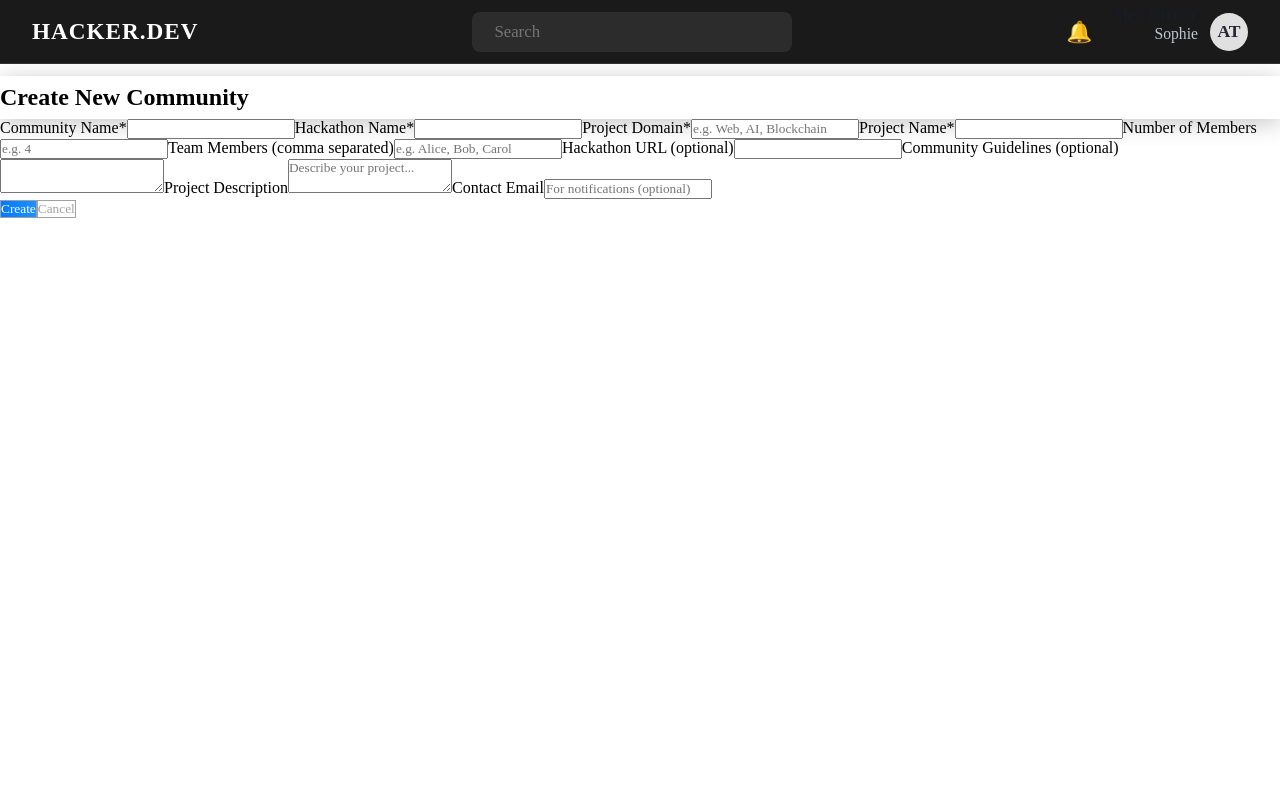
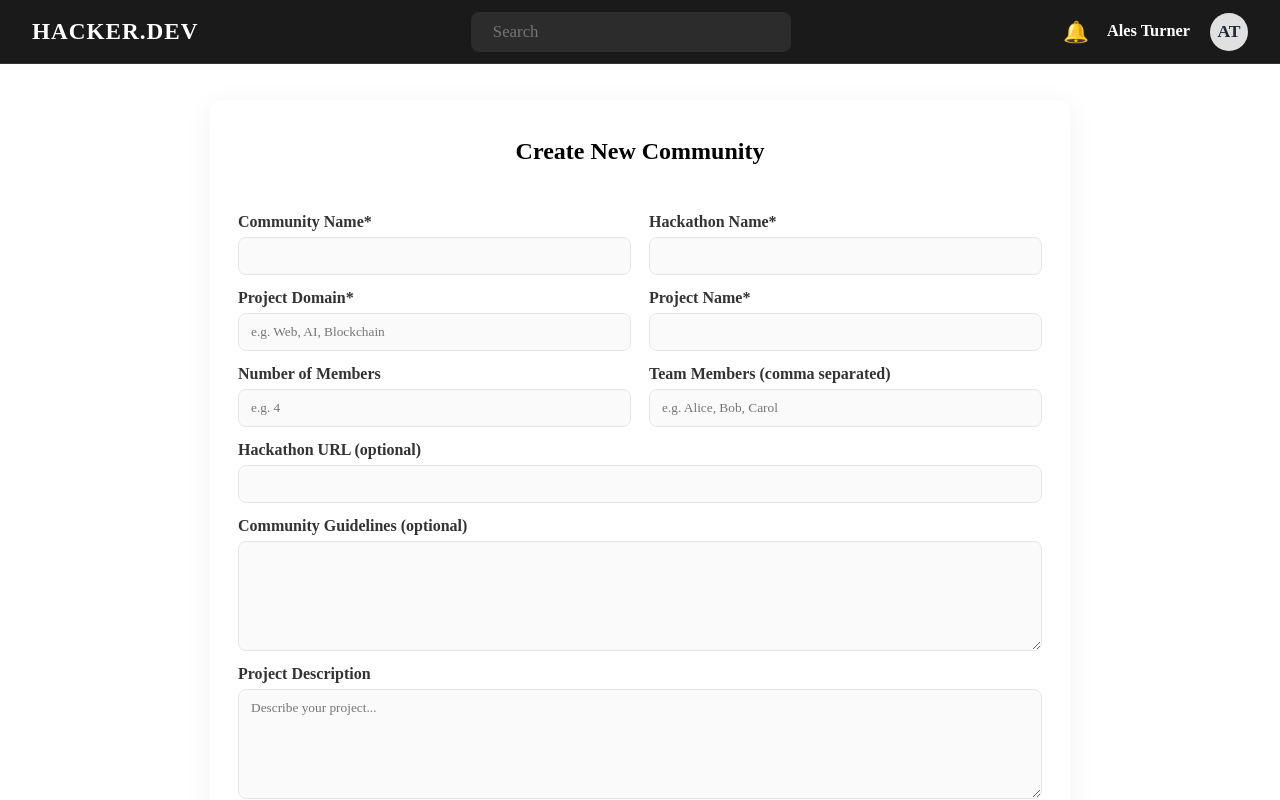
Before and after one commit to Sameer6305/Hackerzz_lobby, a React (Create React App) app: page /community-create in a window 1280 px wide. Shown: the top 800 px of the page. Built offline with nearby package versions, Linux system fonts and the light colour scheme.

Commit message:
css improved

```diff
--- a/src/App.css
+++ b/src/App.css
@@ -1,10 +1,9 @@
 .community-form-title {
-  margin-top: 12px;
-  box-shadow: 0 4px 24px 0 rgba(0,0,0,0.23);
+  margin-top: 2px;
   min-width: 170px;
   z-index: 1000;
-  display: flex;
-  flex-direction: column;
+  display: block;
+  text-align: center;
   padding: 8px 0;
   animation: fadeIn 0.38s;
 }
@@ -38,6 +37,65 @@
   font-family: 'Inter', Arial, sans-serif;
 }
 
+/* Sidebar collapsed state */
+.sidebar-collapsed .dashboard-sidebar {
+  width: 0;
+  min-width: 0;
+  padding: 0;
+  overflow: hidden;
+  border-right: none;
+}
+.sidebar-collapsed .dashboard-main-area { margin-left: 0; }
+.sidebar-toggle {
+  background: transparent;
+  border: none;
+  color: #fff;
+  font-size: 1.2rem;
+  margin-right: 12px;
+  cursor: pointer;
+  display:flex;
+  align-items:center;
+  justify-content:center;
+}
+.sidebar-toggle svg { display:block; }
+.sidebar-toggle--sidebar {
+  position: absolute;
+  top: 12px;
+  right: 18px; /* nudge slightly right */
+  background: rgba(255,255,255,0.06);
+  border-radius: 10px;
+  padding: 8px;
+  display: flex;
+  align-items: center;
+  justify-content: center;
+  transition: background 160ms ease, transform 220ms ease;
+  box-shadow: 0 2px 8px rgba(0,0,0,0.12);
+}
+.sidebar-toggle--sidebar:hover { background: rgba(255,255,255,0.10); transform: translateY(-1px); }
+.sidebar-toggle--sidebar svg { width:18px; height:18px; }
+
+.sidebar-collapsed .sidebar-profile > .sidebar-user-info,
+.sidebar-collapsed .dashboard-sidebar .sidebar-nav { display: none; }
+
+/* Appbar toggle when sidebar is collapsed */
+.appbar-toggle {
+  background: transparent;
+  border: none;
+  color: #fff;
+  cursor: pointer;
+  display: inline-flex;
+  align-items: center;
+  justify-content: center;
+  padding: 6px;
+}
+.appbar-toggle svg { width:18px; height:18px; }
+
+/* Smooth transition for collapsing sidebar */
+.dashboard-sidebar {
+  transition: width 300ms ease, padding 300ms ease, opacity 200ms ease;
+}
+.sidebar-collapsed .dashboard-sidebar { transition: width 420ms cubic-bezier(.2,.9,.2,1), padding 420ms ease; }
+
 .dashboard-sidebar {
   width: 260px;
   background: #3C424D;
@@ -48,6 +106,7 @@
   padding: 32px 0 0 0;
   min-height: 100vh;
   border-right: 1px solid #333333;
+  position: relative; /* needed for absolute toggle */
 }
 .sidebar-logo {
   width: 128px;
@@ -136,6 +195,7 @@
   display: flex;
   align-items: center;
   gap: 12px;
+  position: relative;
 }
 .appbar-user-avatar {
   width: 38px;
@@ -148,22 +208,36 @@
   display: flex;
   flex-direction: column;
   align-items: flex-end;
-  margin-bottom: 18px;
+  margin: 0 8px 0 0;
+  justify-content: center;
 }
 .appbar-user-name {
   color: #FFFFFF;
-  font-size: 1.48rem;
-  font-weight: 800;
-}
-.appbar-user-role {
-  color: #E0E0E0;
-  font-size: 0.98rem;
-}
+  font-size: 1.02rem;
+  font-weight: 700;
+  line-height: 1;
+}
+.appbar-user-role { display: none; }
 .appbar-bell {
   font-size: 1.3rem;
   color: #c14040;
   margin-left: 10px;
   cursor: pointer;
+}
+
+/* Dropdown positioning for profile menu */
+.appbar-user-dropdown {
+  position: absolute;
+  top: 60px;
+  right: 0;
+  background: #fff;
+  border-radius: 10px;
+  box-shadow: 0 8px 24px rgba(0,0,0,0.12);
+  min-width: 180px;
+  z-index: 1200;
+  display: flex;
+  flex-direction: column;
+  padding: 6px 0;
 }
 
 .dashboard-grid {
@@ -200,6 +274,28 @@
 .stats-btn-primary:hover {
   background: #3bbd7a;
 }
+
+/* Make small header/tab buttons more clickable and slightly larger */
+.stats-btn, .stats-btn-primary, .feature-btn-primary, .hackathon-btn {
+  cursor: pointer;
+  font-weight: 600;
+  border-radius: 8px;
+  padding: 8px 12px; /* a bit larger touch/click area */
+  transition: transform 160ms ease, box-shadow 160ms ease, background 120ms ease;
+  will-change: transform, box-shadow;
+  display: inline-flex;
+  align-items: center;
+  gap: 8px;
+}
+.stats-btn svg, .stats-btn-primary svg, .feature-btn-primary svg, .hackathon-btn svg { width: 18px; height: 18px; }
+.stats-btn:hover, .stats-btn-primary:hover, .feature-btn-primary:hover, .hackathon-btn:hover {
+  transform: translateY(-3px) scale(1.03);
+  box-shadow: 0 8px 20px rgba(0,0,0,0.12);
+}
+.stats-btn:active, .stats-btn-primary:active, .feature-btn-primary:active, .hackathon-btn:active {
+  transform: translateY(0) scale(0.995);
+  box-shadow: 0 4px 10px rgba(0,0,0,0.08);
+}
 .stats-body {
   display: flex;
   flex-direction: column;
@@ -427,6 +523,36 @@
   min-width: 260px;
   flex: 0 1 340px;
   align-self: flex-start;
+}
+
+/* Community create form styles appended by agent */
+.community-create-page {
+  max-width: 860px;
+  margin: 36px auto;
+  background: #fff;
+  border-radius: 12px;
+  padding: 28px;
+  box-shadow: 0 6px 30px rgba(0,0,0,0.06);
+}
+.community-form {
+  margin-top: 40px;
+  display: grid;
+  grid-template-columns: 1fr 1fr;
+  gap: 14px 18px;
+}
+.community-form .form-row { display:flex; flex-direction:column; }
+.community-form .form-row.full { grid-column: 1 / -1; }
+.community-form label { font-weight:700; color:#333; margin-bottom:6px; }
+.community-form input, .community-form textarea { padding:10px 12px; border:1px solid #e6e6e6; border-radius:8px; background:#fafafa; }
+.community-form textarea { min-height:110px; resize:vertical; }
+.form-actions { grid-column:1 / -1; display:flex; gap:12px; justify-content:flex-end; margin-top:12px; }
+.btn { padding:10px 16px; border-radius:8px; font-weight:700; cursor:pointer; border:none; }
+.btn-primary { background:#4fd18b; color:#fff; }
+.btn-ghost { background:#fff; color:#333; border:1px solid #e6e6e6; }
+
+@media (max-width: 880px) {
+  .community-form { grid-template-columns: 1fr; }
+  .community-create-page { margin: 18px; padding: 18px; }
 }
 
 @media (max-width: 1200px) {
@@ -613,13 +739,17 @@
 }
 .dashboard-latest-hackathon-item {
   background: #fff;
-  border-radius: 8px;
-  padding: 10px 16px;
-  box-shadow: 0 1px 4px 0 rgba(0,0,0,0.04);
-  display: flex;
-  flex-direction: column;
-  gap: 2px;
-}
+  position: absolute;
+  top: 12px;
+  right: 12px;
+  display: flex;
+  align-items: center;
+  justify-content: center;
+  transition: background 160ms ease, transform 220ms ease;
+  box-shadow: 0 2px 8px rgba(0,0,0,0.12);
+}
+.sidebar-toggle--sidebar:hover { background: rgba(255,255,255,0.10); transform: translateY(-1px); }
+.sidebar-toggle--sidebar svg { width:18px; height:18px; }
 .dashboard-latest-hackathon-title {
   font-weight: 700;
   color: #3d3473;
--- a/src/CommunityCreate.js
+++ b/src/CommunityCreate.js
@@ -38,20 +38,56 @@ export default function CommunityCreate() {
     <div className="community-create-page">
       <h2 className="community-form-title">Create New Community</h2>
       <form onSubmit={handleFormSubmit} className="community-form">
-        <label>Community Name*<input name="communityName" value={form.communityName} onChange={handleFormChange} required /></label>
-        <label>Hackathon Name*<input name="hackathonName" value={form.hackathonName} onChange={handleFormChange} required /></label>
-        <label>Project Domain*<input name="projectDomain" value={form.projectDomain} onChange={handleFormChange} required placeholder="e.g. Web, AI, Blockchain" /></label>
-        <label>Project Name*<input name="projectName" value={form.projectName} onChange={handleFormChange} required /></label>
-  <label>Number of Members<input name="numberOfMembers" type="number" min="1" value={form.numberOfMembers} onChange={handleFormChange} placeholder="e.g. 4" /></label>
-  <label>Team Members (comma separated)<input name="teamMembers" value={form.teamMembers} onChange={handleFormChange} placeholder="e.g. Alice, Bob, Carol" /></label>
-        <label>Hackathon URL (optional)<input name="hackathonUrl" value={form.hackathonUrl} onChange={handleFormChange} /></label>
-        <label>Community Guidelines (optional)<textarea name="communityGuidelines" value={form.communityGuidelines} onChange={handleFormChange} /></label>
-        <label>Project Description<textarea name="description" value={form.description} onChange={handleFormChange} placeholder="Describe your project..." /></label>
-        <label>Contact Email<input name="contactEmail" type="email" value={form.contactEmail} onChange={handleFormChange} placeholder="For notifications (optional)" /></label>
+        <div className="form-row">
+          <label htmlFor="communityName">Community Name*</label>
+          <input id="communityName" name="communityName" value={form.communityName} onChange={handleFormChange} required />
+        </div>
+        <div className="form-row">
+          <label htmlFor="hackathonName">Hackathon Name*</label>
+          <input id="hackathonName" name="hackathonName" value={form.hackathonName} onChange={handleFormChange} required />
+        </div>
+        <div className="form-row">
+          <label htmlFor="projectDomain">Project Domain*</label>
+          <input id="projectDomain" name="projectDomain" value={form.projectDomain} onChange={handleFormChange} required placeholder="e.g. Web, AI, Blockchain" />
+        </div>
+        <div className="form-row">
+          <label htmlFor="projectName">Project Name*</label>
+          <input id="projectName" name="projectName" value={form.projectName} onChange={handleFormChange} required />
+        </div>
+
+        <div className="form-row">
+          <label htmlFor="numberOfMembers">Number of Members</label>
+          <input id="numberOfMembers" name="numberOfMembers" type="number" min="1" value={form.numberOfMembers} onChange={handleFormChange} placeholder="e.g. 4" />
+        </div>
+        <div className="form-row">
+          <label htmlFor="teamMembers">Team Members (comma separated)</label>
+          <input id="teamMembers" name="teamMembers" value={form.teamMembers} onChange={handleFormChange} placeholder="e.g. Alice, Bob, Carol" />
+        </div>
+
+        <div className="form-row full">
+          <label htmlFor="hackathonUrl">Hackathon URL (optional)</label>
+          <input id="hackathonUrl" name="hackathonUrl" value={form.hackathonUrl} onChange={handleFormChange} />
+        </div>
+
+        <div className="form-row full">
+          <label htmlFor="communityGuidelines">Community Guidelines (optional)</label>
+          <textarea id="communityGuidelines" name="communityGuidelines" value={form.communityGuidelines} onChange={handleFormChange} />
+        </div>
+
+        <div className="form-row full">
+          <label htmlFor="description">Project Description</label>
+          <textarea id="description" name="description" value={form.description} onChange={handleFormChange} placeholder="Describe your project..." />
+        </div>
+
+        <div className="form-row">
+          <label htmlFor="contactEmail">Contact Email</label>
+          <input id="contactEmail" name="contactEmail" type="email" value={form.contactEmail} onChange={handleFormChange} placeholder="For notifications (optional)" />
+        </div>
+
         {formError && <div className="form-error">{formError}</div>}
         <div className="form-actions">
-          <button type="submit" className="stats-btn stats-btn-primary">Create</button>
-          <button type="button" className="stats-btn" onClick={() => navigate('/dashboard')}>Cancel</button>
+          <button type="submit" className="btn btn-primary">Create Community</button>
+          <button type="button" className="btn btn-ghost" onClick={() => navigate('/dashboard')}>Cancel</button>
         </div>
       </form>
     </div>
--- a/src/Dashboard.js
+++ b/src/Dashboard.js
@@ -5,6 +5,7 @@ import logoImg from './Img/logo.png';
 
 export default function Dashboard() {
   const [menuOpen, setMenuOpen] = useState(false);
+  const [sidebarOpen, setSidebarOpen] = useState(true);
   const menuRef = useRef(null);
   const navigate = useNavigate();
 
@@ -49,7 +50,7 @@ export default function Dashboard() {
   }
 
   return (
-    <div className="dashboard-root">
+    <div className={"dashboard-root" + (sidebarOpen ? "" : " sidebar-collapsed")}>
       {/* Sidebar */}
       <aside className="dashboard-sidebar">
         <div className="sidebar-profile">
@@ -59,6 +60,13 @@ export default function Dashboard() {
             <div className="sidebar-user-role">Student</div>
             <div className="sidebar-user-status">Active</div>
           </div>
+              {sidebarOpen && (
+                <button className="sidebar-toggle sidebar-toggle--sidebar" onClick={() => setSidebarOpen(false)} aria-label="Collapse sidebar">
+                  <svg width="18" height="18" viewBox="0 0 24 24" fill="none" xmlns="http://www.w3.org/2000/svg">
+                    <path d="M15 18L9 12L15 6" stroke="#FFFFFF" strokeWidth="2" strokeLinecap="round" strokeLinejoin="round" />
+                  </svg>
+                </button>
+              )}
         </div>
         <nav className="sidebar-nav">
           <ul>
@@ -77,15 +85,20 @@ export default function Dashboard() {
         {/* Top App Bar */}
         <header className="dashboard-appbar">
           <div className="appbar-left">
-            {/* Logo removed from appbar as requested */}
+            {!sidebarOpen && (
+              <button className="appbar-toggle" onClick={() => setSidebarOpen(true)} aria-label="Open sidebar">
+                <svg width="18" height="18" viewBox="0 0 24 24" fill="none" xmlns="http://www.w3.org/2000/svg">
+                  <path d="M9 6L15 12L9 18" stroke="#FFFFFF" strokeWidth="2" strokeLinecap="round" strokeLinejoin="round" />
+                </svg>
+              </button>
+            )}
             <span className="appbar-title">HACKER.DEV</span>
           </div>
           <input className="appbar-search" placeholder="Search" />
           <div className="appbar-user" ref={menuRef} style={{ position: 'relative', display: 'flex', alignItems: 'center', gap: '12px' }}>
             <span className="appbar-bell" style={{ color: '#181c23', fontSize: '1.3rem', margin: '0 6px 0 0' }}>🔔</span>
-            <div className="appbar-user-info" style={{ textAlign: 'right', alignSelf: 'flex-start', marginTop: '2px' }}>
-              <div className="appbar-user-name" style={{ color: '#181c23', fontWeight: 700, fontSize: '1.08rem' }}>Ales Turner</div>
-              <div className="appbar-user-role" style={{ color: '#bfc6d1', fontSize: '0.98rem' }}>Sophie</div>
+            <div className="appbar-user-info">
+              <div className="appbar-user-name">Ales Turner</div>
             </div>
             <div
               className="appbar-user-avatar"
--- a/src/DashboardAppbar.js
+++ b/src/DashboardAppbar.js
@@ -1,9 +1,10 @@
-import React, { useState, useRef } from 'react';
+import React, { useState, useRef, useEffect } from 'react';
 import { useNavigate } from 'react-router-dom';
 
 export default function DashboardAppbar() {
   const [menuOpen, setMenuOpen] = useState(false);
   const menuRef = useRef(null);
+  const dropdownRef = useRef(null);
   const navigate = useNavigate();
 
   React.useEffect(() => {
@@ -16,6 +17,14 @@ export default function DashboardAppbar() {
     return () => document.removeEventListener('mousedown', handleClickOutside);
   }, []);
 
+  // When menu opens, ensure the dropdown is visible (scroll into view)
+  useEffect(() => {
+    if (menuOpen && dropdownRef.current) {
+      // Smoothly scroll the dropdown into view if it's outside the viewport
+      dropdownRef.current.scrollIntoView({ behavior: 'smooth', block: 'nearest' });
+    }
+  }, [menuOpen]);
+
   return (
     <header className="dashboard-appbar">
       <div className="appbar-left">
@@ -24,9 +33,8 @@ export default function DashboardAppbar() {
       <input className="appbar-search" placeholder="Search" />
       <div className="appbar-user" ref={menuRef} style={{ position: 'relative', display: 'flex', alignItems: 'center', gap: '12px' }}>
         <span className="appbar-bell" style={{ color: '#181c23', fontSize: '1.3rem', margin: '0 6px 0 0' }}>🔔</span>
-        <div className="appbar-user-info" style={{ textAlign: 'right', alignSelf: 'flex-start', marginTop: '2px' }}>
-          <div className="appbar-user-name" style={{ color: '#181c23', fontWeight: 700, fontSize: '1.08rem' }}>Ales Turner</div>
-          <div className="appbar-user-role" style={{ color: '#bfc6d1', fontSize: '0.98rem' }}>Sophie</div>
+        <div className="appbar-user-info">
+          <div className="appbar-user-name">Ales Turner</div>
         </div>
         <div
           className="appbar-user-avatar"
@@ -39,7 +47,7 @@ export default function DashboardAppbar() {
           AT
         </div>
         {menuOpen && (
-          <div className="appbar-user-dropdown">
+          <div className="appbar-user-dropdown" ref={dropdownRef}>
             <button className="appbar-user-dropdown-item" onClick={() => { setMenuOpen(false); navigate('/dashboard'); }}>Home</button>
             <button className="appbar-user-dropdown-item" onClick={() => { setMenuOpen(false); navigate('/profile'); }}>Profile</button>
             <button className="appbar-user-dropdown-item">Settings</button>
```
